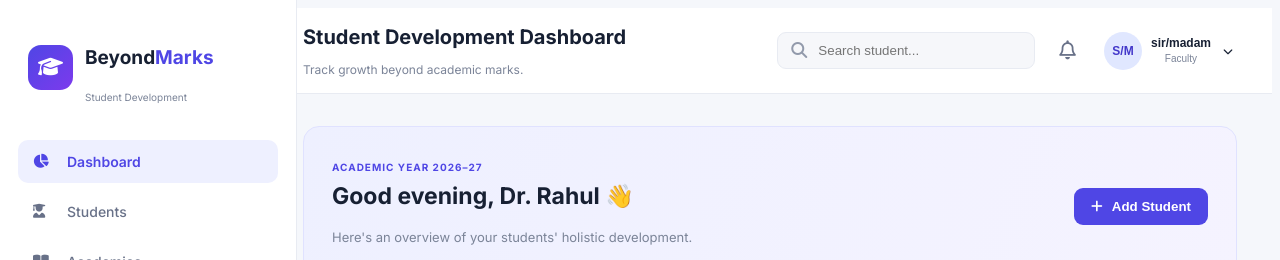
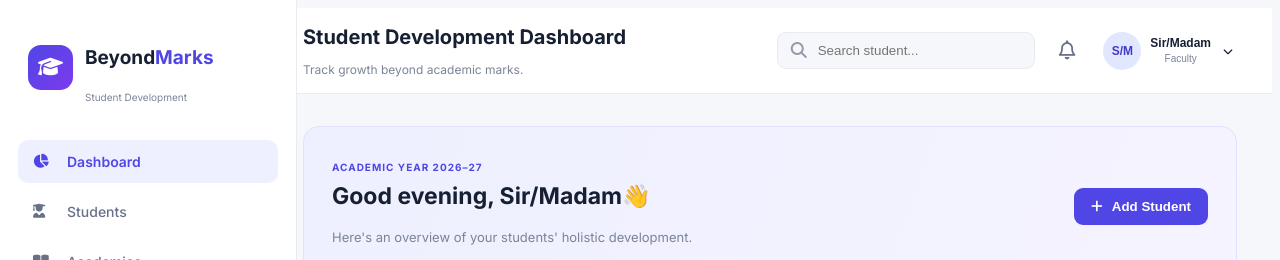
Before and after one commit to nausheen04huri-commits/beyondmarks, a plain HTML site: page index.html in a window 1280 px wide. Shown: the top 260 px of the page. Drawn offline with Linux system fonts and the light colour scheme; no server answers.

Commit message:
Update index.html

```diff
--- a/index.html
+++ b/index.html
@@ -132,7 +132,7 @@
                 <button class="profile" id="profileButton" type="button" aria-label="Open profile menu" aria-expanded="false">
                     <div class="avatar">S/M</div>
                     <div>
-                        <strong>sir/madam</strong>
+                        <strong>Sir/Madam</strong>
                         <small>Faculty</small>
                     </div>
                     <i class="fa-solid fa-chevron-down"></i>
@@ -168,7 +168,7 @@
             <div>
                 <span class="welcome-tag">ACADEMIC YEAR 2026–27</span>
 
-                <h2>Good evening, Dr. Rahul 👋</h2>
+                <h2>Good evening, Sir/Madam👋</h2>
 
                 <p>
                     Here's an overview of your students' holistic development.
```
